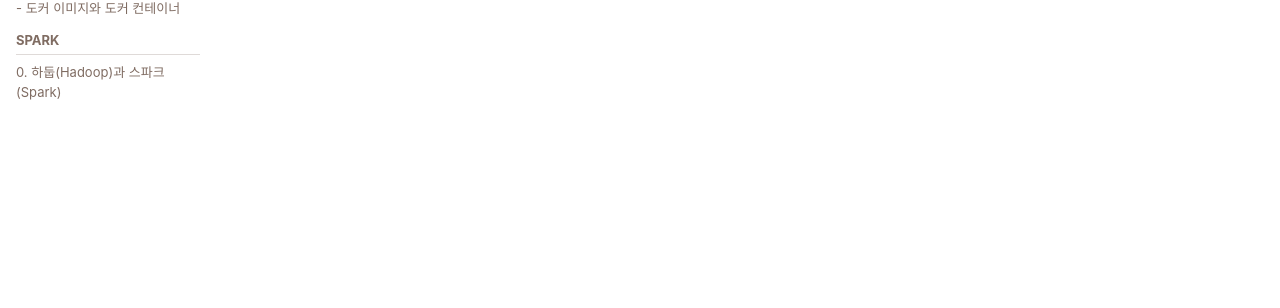
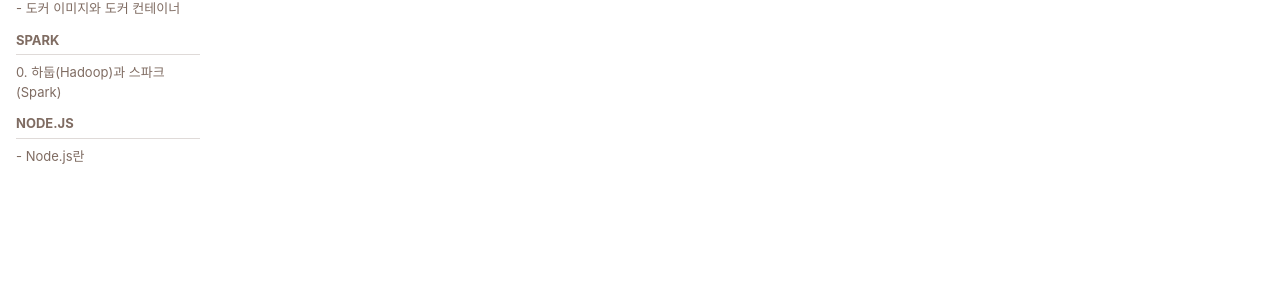
Before and after one commit to MinPinSunHwa/suna.github.io, a Jekyll site: the page built from _study/study.md, in a window 1280 px wide. Shown: the part 563-871 px from the top of the page. Built offline with Jekyll 4.4.1, drawn with Linux system fonts in a browser that asks for light colours; cached includes are drawn as plain includes; nearby versions of some CDN libraries.

Commit message:
Update navigation.yml

```diff
--- a/_data/navigation.yml
+++ b/_data/navigation.yml
@@ -62,3 +62,7 @@ study:
     children:
       - title: "0. 하둡(Hadoop)과 스파크(Spark)"
         url: /study/spark/0/
+  - title: "Node.Js"
+    children:
+      - title: "- Node.js란"
+        url: /study/nodejs/0/
```
